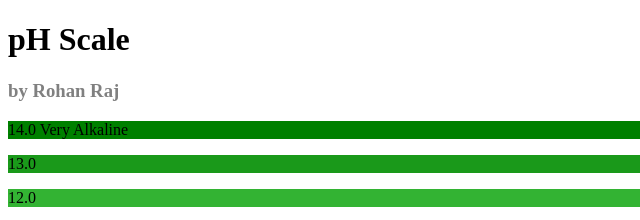
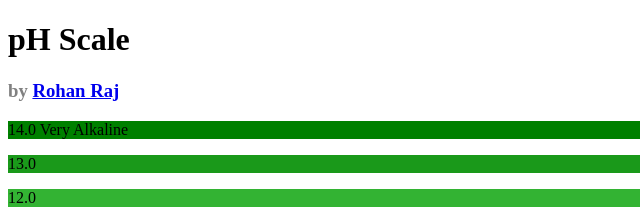
Before and after one commit to rohanraaj2/pH-Scale, a plain HTML site: page public/index.html in a window 1280 px wide. Shown: the top 220 px of the page, 0-640 px from the left. Drawn offline with Linux system fonts and the light colour scheme.

Commit message:
linkedin link added

```diff
--- a/public/index.html
+++ b/public/index.html
@@ -1,12 +1,14 @@
 <!DOCTYPE html>
 <html lang="en">
+
 <head>
     <title>pH Scale</title>
     <link rel="stylesheet" href="style.css">
 </head>
+
 <body>
     <h1>pH Scale</h1>
-    <h3>by Rohan Raj</h3>
+    <h3>by <a href="https://www.linkedin.com/in/rohan-raj-92941028/"> Rohan Raj</a></h3>
     <p id="pH14">14.0 Very Alkaline</p>
     <p id="pH13">13.0</p>
     <p id="pH12">12.0</p>
@@ -22,4 +24,5 @@
     <p id="pH2">2.0</p>
     <p id="pH1">1.0 Very Acidic</p>
 </body>
+
 </html>
```
